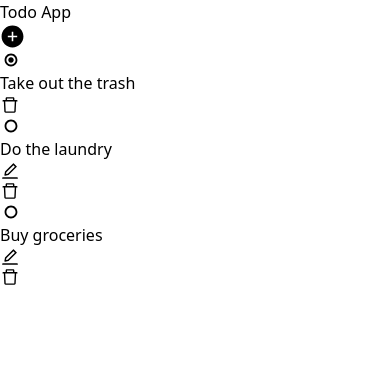
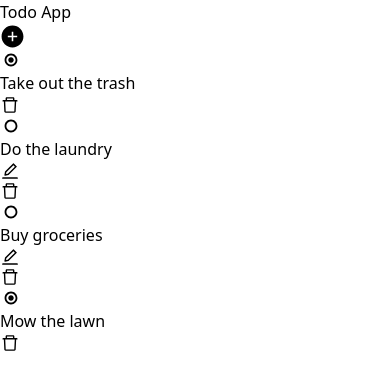
Before and after one commit to Liyumk/todo-app, a React (Vite) app: page / in a window 390 px wide. Shown: the top 390 px of the page. Built offline with nearby package versions, Linux system fonts and the light colour scheme; what @material-tailwind/react, prettier-plugin-tailwindcss would draw is missing.

Commit message:
Responsiveness and clean up

```diff
--- a/src/api/tasks.json
+++ b/src/api/tasks.json
@@ -13,5 +13,10 @@
         "id": 3,
         "title": "Buy groceries",
         "completed": false
+    },
+    {
+        "id": 4,
+        "title": "Mow the lawn",
+        "completed": true
     }
 ]
--- a/src/components/Task/index.tsx
+++ b/src/components/Task/index.tsx
@@ -4,7 +4,6 @@ import { AiOutlineDelete, AiOutlineEdit } from "react-icons/ai";
 import AreYouSureModal from "../AreYouSureModal";
 import EditTaskModal from "../AddNewTaskModal";
 import { Task } from "../../utils/types";
-import { idForNewTask } from "../../utils/commonFuncs";
 import Tasks from "../../api/tasks.json";
 
 type Props = {
@@ -13,7 +12,6 @@ type Props = {
 };
 
 const TaskItem = ({ task, setUpdateTasksList }: Props) => {
-    // const [completed, setCompleted] = useState(false);
     const [openAreYouSureModal, setOpenAreYouSureModal] = useState(false);
     const [openEditModal, setOpenEditModal] = useState(false);
     const [inputError, setInputError] = useState(false);
@@ -21,7 +19,6 @@ const TaskItem = ({ task, setUpdateTasksList }: Props) => {
     const taskId = task.id;
 
     const deleteTask = () => {
-        // Delete todo here
         const indexOfTask = Tasks.findIndex((task) => task.id === taskId);
         Tasks.splice(indexOfTask, 1);
         setOpenAreYouSureModal(false);
@@ -29,16 +26,20 @@ const TaskItem = ({ task, setUpdateTasksList }: Props) => {
     };
 
     const editTask = () => {
-        // Edit here
         if (taskToBeEdited.length > 0) {
             const indexOfTask = Tasks.findIndex((task) => task.id === taskId);
             Tasks[indexOfTask].title = taskToBeEdited;
             setOpenEditModal(false);
             setUpdateTasksList((prev) => !prev);
-            // setTaskToBeEdited("");
         } else {
             setInputError(true);
         }
+    };
+
+    const completedTask = () => {
+        const indexOfTask = Tasks.findIndex((task) => task.id === taskId);
+        Tasks[indexOfTask].completed = !Tasks[indexOfTask].completed;
+        setUpdateTasksList((prev) => !prev);
     };
 
     const closeEditModal = () => {
@@ -47,13 +48,6 @@ const TaskItem = ({ task, setUpdateTasksList }: Props) => {
 
     const closeAreYouSureModal = () => {
         setOpenAreYouSureModal(false);
-    };
-
-    const completed = () => {
-        // completed here
-        const indexOfTask = Tasks.findIndex((task) => task.id === taskId);
-        Tasks[indexOfTask].completed = !Tasks[indexOfTask].completed;
-        setUpdateTasksList((prev) => !prev);
     };
 
     return (
@@ -77,7 +71,7 @@ const TaskItem = ({ task, setUpdateTasksList }: Props) => {
             <div className="flex w-full justify-start gap-x-4">
                 <div
                     className="flex items-center hover:cursor-pointer"
-                    onClick={completed}
+                    onClick={completedTask}
                 >
                     {task.completed ? (
                         <BiRadioCircleMarked
--- a/src/components/TodoCard/index.tsx
+++ b/src/components/TodoCard/index.tsx
@@ -13,7 +13,6 @@ const TodoCard = () => {
     const [updateTasksList, setUpdateTasksList] = useState(false);
 
     const addTask = () => {
-        // Add task here
         if (newTaskTitle.length > 0) {
             setInputError(false);
             const newTask: Task = {
@@ -33,7 +32,7 @@ const TodoCard = () => {
     };
 
     return (
-        <div className="mx-2 my-14 w-[40rem] pb-10 sm:mx-0">
+        <div className="mx-2 my-14 h-fit w-[40rem] pb-10 sm:mx-0">
             <AddNewTaskModal
                 addTask={addTask}
                 closeModal={closeModal}
--- a/src/pages/Home.tsx
+++ b/src/pages/Home.tsx
@@ -4,9 +4,9 @@ import TodoCard from "../components/TodoCard";
 const Home = () => {
     return (
         <div className="flex h-screen justify-center ">
-            <div>
-                <TodoCard />
-            </div>
+            {/* <div> */}
+            <TodoCard />
+            {/* </div> */}
         </div>
     );
 };
```
